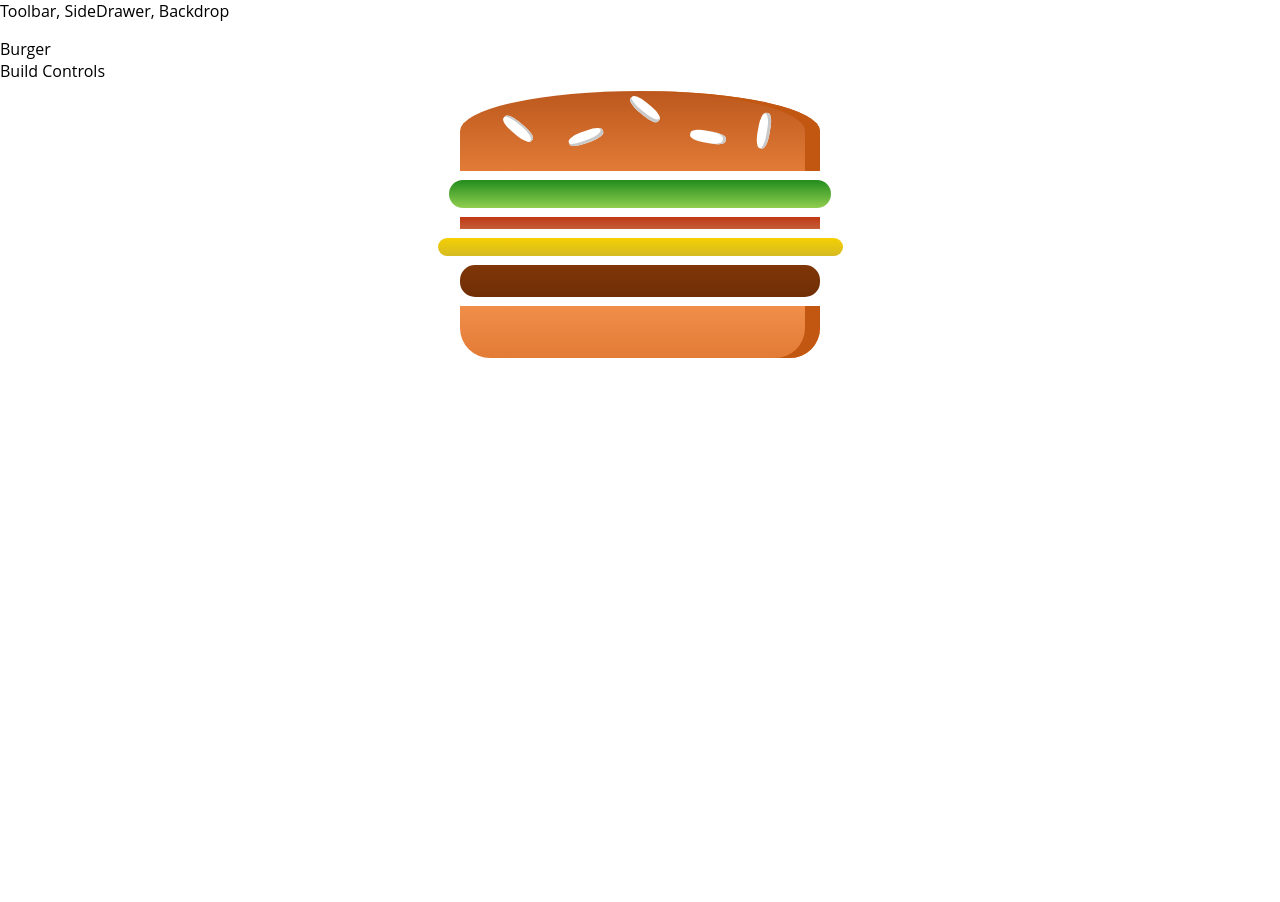
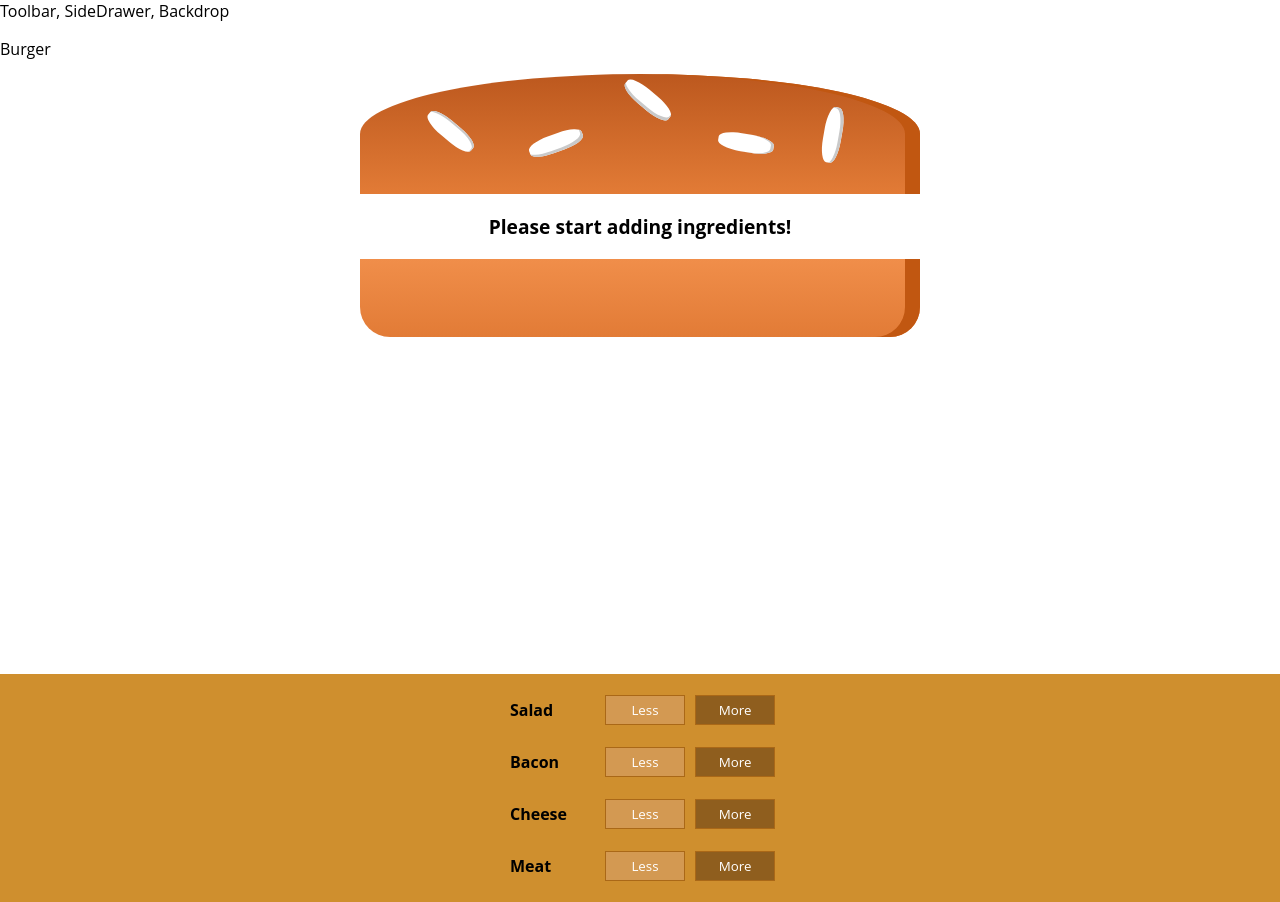
Before and after one commit to jdavisson87/burger-builder, a React (Create React App) app: page / in a window 1280 px wide. Before the commit the page ends 800 px from the top, so only its background shows below. Built offline with nearby package versions, Linux system fonts and the light colour scheme; the HTML template or start-up script is replaced by a standard one.

Commit message:
Creating Controls:
Creating controls to build the burger.  Created styling for the controls.  Also added the controls to the container so it can be viewed

```diff
--- /dev/null
+++ b/src/components/Burger/BuildControls/BuildControl/BuildControl.component.jsx
@@ -0,0 +1,17 @@
+import React from 'react';
+import {
+  BuildControlContainer,
+  Label,
+  MoreButton,
+  LessButton,
+} from './BuildControl.styles';
+
+const BuildControl = ({ label }) => (
+  <BuildControlContainer>
+    <Label>{label}</Label>
+    <LessButton>Less</LessButton>
+    <MoreButton>More</MoreButton>
+  </BuildControlContainer>
+);
+
+export default BuildControl;
--- /dev/null
+++ b/src/components/Burger/BuildControls/BuildControl/BuildControl.styles.jsx
@@ -0,0 +1,57 @@
+import styled from 'styled-components';
+
+export const BuildControlContainer = styled.div`
+  display: flex;
+  justify-content: space-between;
+  align-items: center;
+  margin: 5px 0;
+
+  > button {
+    display: block;
+    font-family: inherit;
+    padding: 5px;
+    margin: 0 5px;
+    width: 80px;
+    border: 1px solid #aa6817;
+    cursor: pointer;
+    outline: none;
+
+    &:disabled {
+      background-color: #ac9980;
+      border: 1px solid #7e7365;
+      color: #ccc;
+      cursor: default;
+      &:hover {
+        background-color: #ac9980;
+        color: #ccc;
+        cursor: not-allowed;
+      }
+    }
+  }
+`;
+
+export const Label = styled.div`
+  padding: 10px;
+  font-weight: bold;
+  width: 80px;
+`;
+
+export const LessButton = styled.button`
+  background-color: #d39952;
+  color: white;
+  &:hover,
+  &:active {
+    background-color: #daa972;
+    color: white;
+  }
+`;
+
+export const MoreButton = styled.button`
+  background-color: #8f5e1e;
+  color: white;
+  &:hover,
+  &:active {
+    background-color: #99703f;
+    color: white;
+  }
+`;
--- /dev/null
+++ b/src/components/Burger/BuildControls/BuildControls.component.jsx
@@ -0,0 +1,20 @@
+import React from 'react';
+import { BuildControlsContainer } from './BuildControls.styles';
+import BuildControl from './BuildControl/BuildControl.component';
+
+const controls = [
+  { label: 'Salad', type: 'salad' },
+  { label: 'Bacon', type: 'bacon' },
+  { label: 'Cheese', type: 'cheese' },
+  { label: 'Meat', type: 'meat' },
+];
+
+const BuildControls = (props) => (
+  <BuildControlsContainer>
+    {controls.map((ctrl) => (
+      <BuildControl key={ctrl.label} label={ctrl.label} />
+    ))}
+  </BuildControlsContainer>
+);
+
+export default BuildControls;
--- /dev/null
+++ b/src/components/Burger/BuildControls/BuildControls.styles.jsx
@@ -0,0 +1,12 @@
+import styled from 'styled-components';
+
+export const BuildControlsContainer = styled.div`
+  width: 100%;
+  background-color: #cf8f2e;
+  display: flex;
+  flex-flow: column;
+  align-items: center;
+  box-shadow: 0 2px 1px #ccc;
+  margin: auto;
+  padding: 10px 0;
+`;
--- a/src/components/Burger/Burger.component.jsx
+++ b/src/components/Burger/Burger.component.jsx
@@ -3,14 +3,23 @@ import BurgerIngredient from './BurgerIngredient/BurgerIngredient.component';
 
 import { BurgerContainer } from './Burger.styles';
 
-const Burger = (props) => {
+const Burger = ({ ingredients }) => {
+  let transformedIngredients = Object.keys(ingredients)
+    .map((igKey) => {
+      return [...Array(ingredients[igKey])].map((_, i) => {
+        return <BurgerIngredient key={igKey + i} type={igKey} />;
+      });
+    })
+    .flat();
+
+  if (transformedIngredients.length === 0) {
+    transformedIngredients = <p> Please start adding ingredients!</p>;
+  }
+
   return (
     <BurgerContainer>
       <BurgerIngredient type="bread-top" />
-      <BurgerIngredient type="salad" />
-      <BurgerIngredient type="bacon" />
-      <BurgerIngredient type="cheese" />
-      <BurgerIngredient type="meat" />
+      {transformedIngredients}
       <BurgerIngredient type="bread-bottom" />
     </BurgerContainer>
   );
--- a/src/components/Burger/Burger.styles.jsx
+++ b/src/components/Burger/Burger.styles.jsx
@@ -4,21 +4,20 @@ export const BurgerContainer = styled.div`
   width: 100%;
   margin: auto;
   height: 250px;
-  overflow: scroll;
   text-align: center;
   font-weight: bold;
   font-size: 1.2rem;
 
-  @media (min-width: 1000px) and (min-height: 700px) {
-    width: 700px;
-    height: 600px;
+  @media (min-width: 500px) and (max-height: 400px) {
+    width: 350px;
+    height: 300px;
   }
   @media (min-width: 500px) and (min-height: 401px) {
     width: 450px;
     height: 400px;
   }
-  @media (min-width: 500px) and (max-height: 400px) {
-    width: 350px;
-    height: 300px;
+  @media (min-width: 1000px) and (min-height: 700px) {
+    width: 700px;
+    height: 600px;
   }
 `;
--- a/src/containers/BurgerBuilder/BurgerBuilder.container.jsx
+++ b/src/containers/BurgerBuilder/BurgerBuilder.container.jsx
@@ -1,14 +1,25 @@
 import React, { Component } from 'react';
+
 import Aux from '../../hoc/Aux.container';
 import Burger from '../../components/Burger/Burger.component';
+import BuildControls from '../../components/Burger/BuildControls/BuildControls.component';
 
 class BurgerBuilder extends Component {
+  state = {
+    ingredients: {
+      salad: 0,
+      bacon: 0,
+      cheese: 0,
+      meat: 0,
+    },
+  };
+
   render() {
     return (
       <Aux>
         <div>Burger</div>
-        <div>Build Controls</div>
-        <Burger />
+        <Burger ingredients={this.state.ingredients} />
+        <BuildControls />
       </Aux>
     );
   }
```
